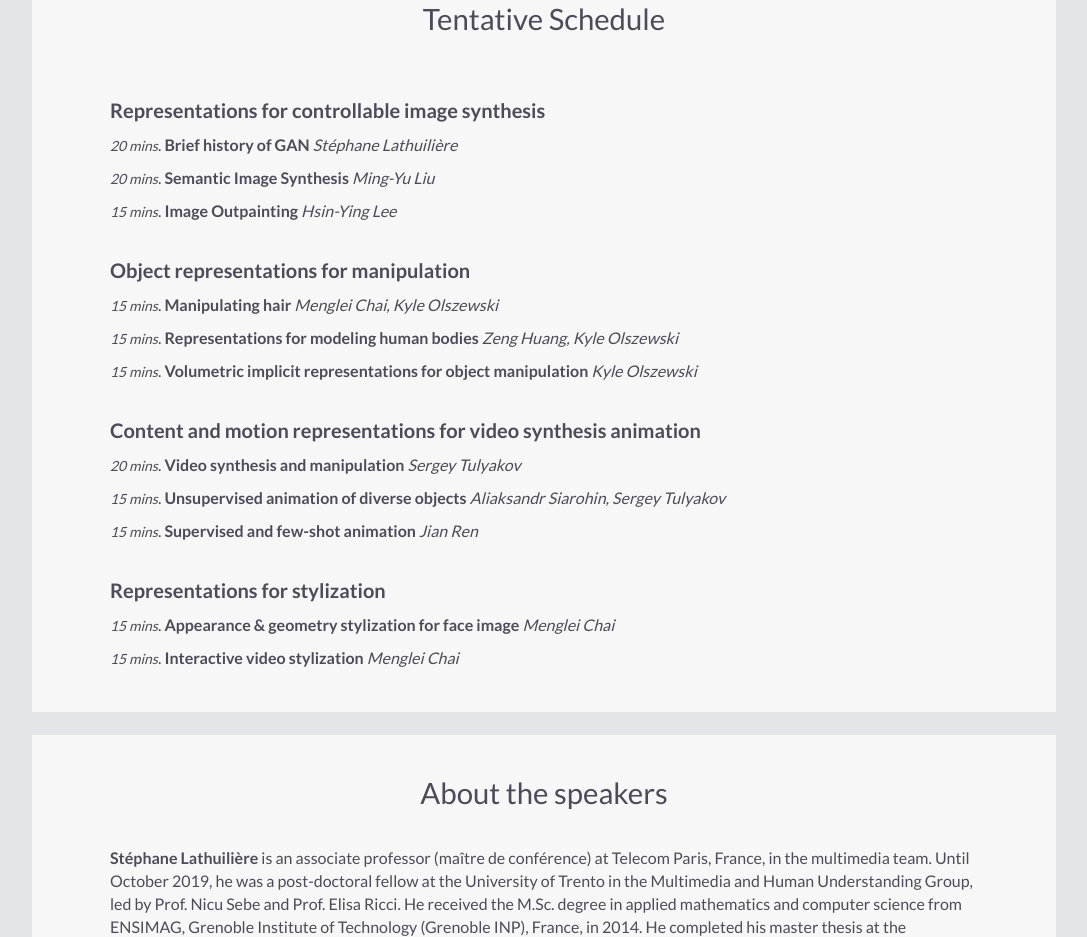
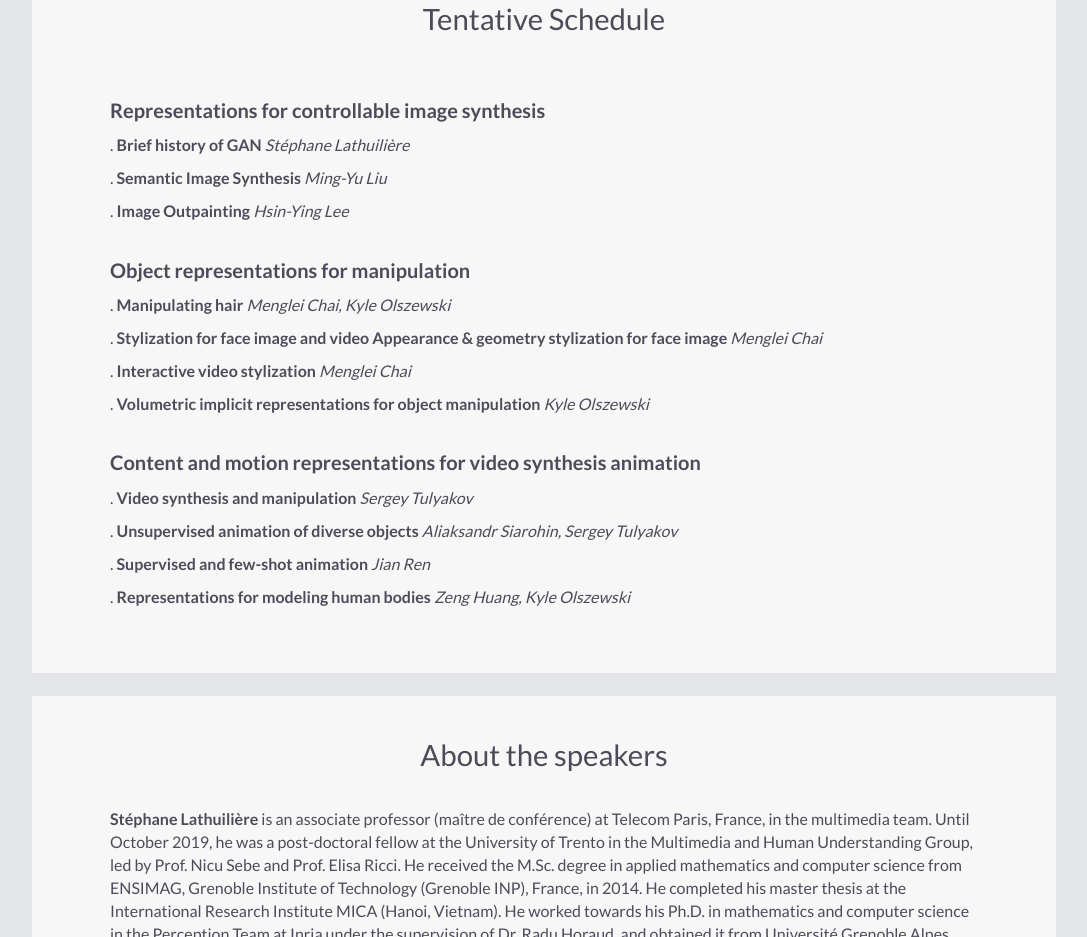
Before and after one commit to snap-research/representations-for-creativity, a plain HTML site: page index.html in a window 1280 px wide. Shown: the part 1966-2903 px from the top of the page, without its empty margins (96-1183 px from the left). Drawn offline with nearby package versions, Linux system fonts and the light colour scheme; a web font is replaced by a local one.

Commit message:
update schedule

```diff
--- a/index.html
+++ b/index.html
@@ -114,23 +114,23 @@
     <div class="schedule">
       </br>
       <p style="font-size:20px"><b>Representations for controllable image synthesis</b></p>
-      <p><span class="announce_date">20 mins</span>. <b>Brief history of GAN</b> <em>Stéphane Lathuilière</em></p>
-      <p><span class="announce_date">20 mins</span>. <b>Semantic Image Synthesis</b> <em>Ming-Yu Liu</em></p>
-      <p><span class="announce_date">15 mins</span>. <b>Image Outpainting</b> <em>Hsin-Ying Lee</em></p>
+      <p><!--span class="announce_date">20 mins</span-->. <b>Brief history of GAN</b> <em>Stéphane Lathuilière</em></p>
+      <p><!--span class="announce_date">20 mins</span-->. <b>Semantic Image Synthesis</b> <em>Ming-Yu Liu</em></p>
+      <p><!--span class="announce_date">15 mins</span-->. <b>Image Outpainting</b> <em>Hsin-Ying Lee</em></p>
       </br>
       <p  style="font-size:20px"><b>Object representations for manipulation</b></p>
-      <p><span class="announce_date">15 mins</span>. <b>Manipulating hair</b> <em>Menglei Chai, Kyle Olszewski</em></p>
-      <p><span class="announce_date">15 mins</span>. <b>Representations for modeling human bodies</b> <em>Zeng Huang, Kyle Olszewski</em></p>
-      <p><span class="announce_date">15 mins</span>. <b>Volumetric implicit representations for object manipulation</b> <em>Kyle Olszewski</em></p>
+      <p><!--span class="announce_date">20 mins</span-->. <b>Manipulating hair</b> <em>Menglei Chai, Kyle Olszewski</em></p>
+      <p><!--span class="announce_date">20 mins</span-->. <b>Stylization for face image and video Appearance & geometry stylization for face image</b> <em>Menglei Chai</em></p>
+      <p><!--span class="announce_date">15 mins</span-->. <b>Interactive video stylization</b> <em>Menglei Chai</em></p-->
+      <p><!--span class="announce_date">15 mins</span-->. <b>Volumetric implicit representations for object manipulation</b> <em>Kyle Olszewski</em></p>
       </br>
       <p style="font-size:20px"><b>Content and motion representations for video synthesis animation</b></p>
-      <p><span class="announce_date">20 mins</span>. <b>Video synthesis and manipulation</b> <em>Sergey Tulyakov</em></p>
-      <p><span class="announce_date">15 mins</span>. <b>Unsupervised animation of diverse objects</b> <em>Aliaksandr Siarohin, Sergey Tulyakov</em></p>
-      <p><span class="announce_date">15 mins</span>. <b>Supervised and few-shot animation</b> <em>Jian Ren</em></p>
+      <p><!--span class="announce_date">20 mins</span-->. <b>Video synthesis and manipulation</b> <em>Sergey Tulyakov</em></p>
+      <p><!--span class="announce_date">15 mins</span-->. <b>Unsupervised animation of diverse objects</b> <em>Aliaksandr Siarohin, Sergey Tulyakov</em></p>
+      <p><!--span class="announce_date">15 mins</span-->. <b>Supervised and few-shot animation</b> <em>Jian Ren</em></p>
+      <p><!--span class="announce_date">15 mins</span-->. <b>Representations for modeling human bodies</b> <em>Zeng Huang, Kyle Olszewski</em></p>
       </br>
-      <p style="font-size:20px"><b>Representations for stylization</b></p>
-      <p><span class="announce_date">15 mins</span>. <b>Appearance & geometry stylization for face image</b> <em>Menglei Chai</em></p>
-      <p><span class="announce_date">15 mins</span>. <b>Interactive video stylization</b> <em>Menglei Chai</em></p>
+      <!--p style="font-size:20px"><b>Representations for stylization</b></p-->
 
     </div>
 </div>
```
